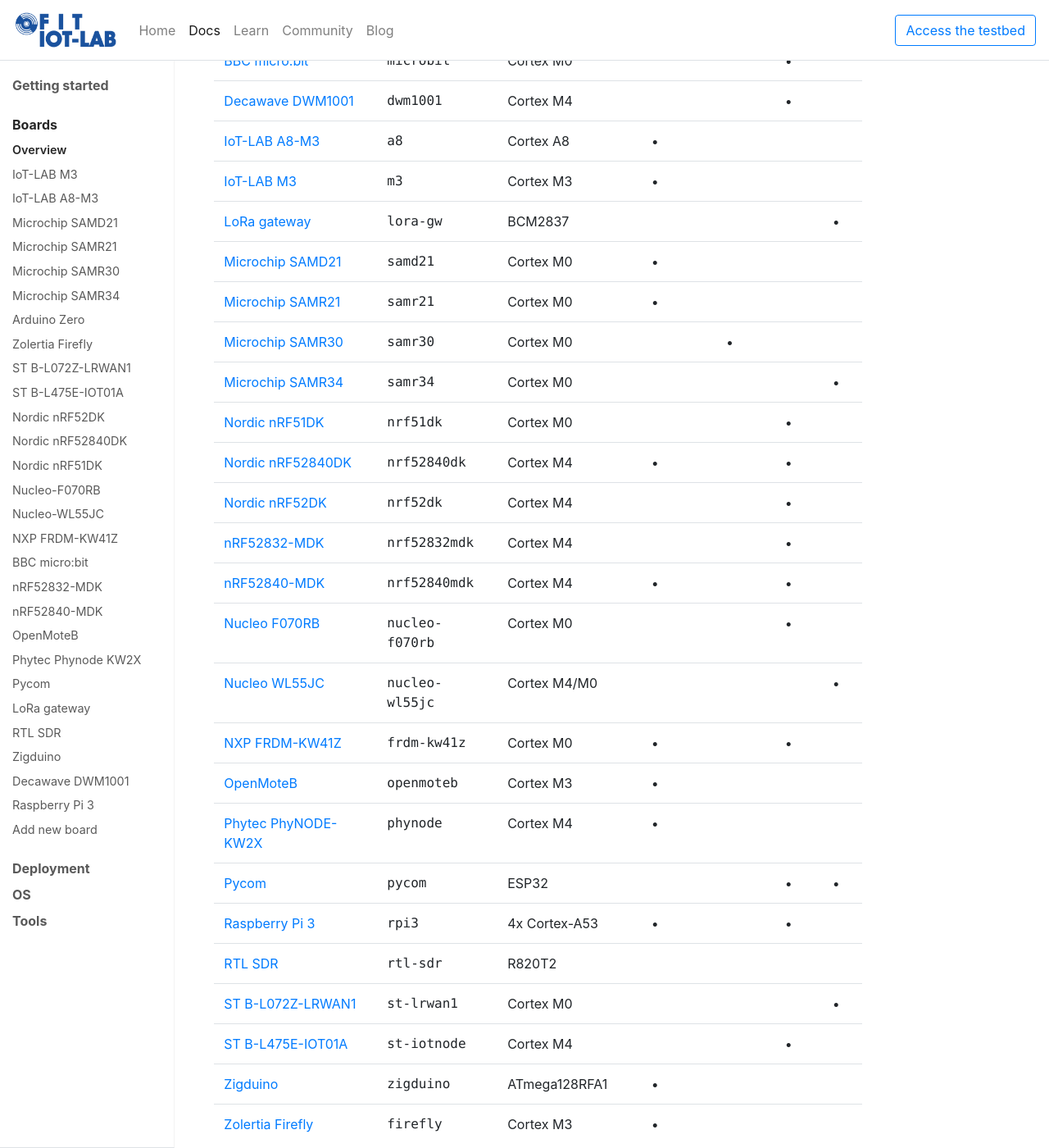
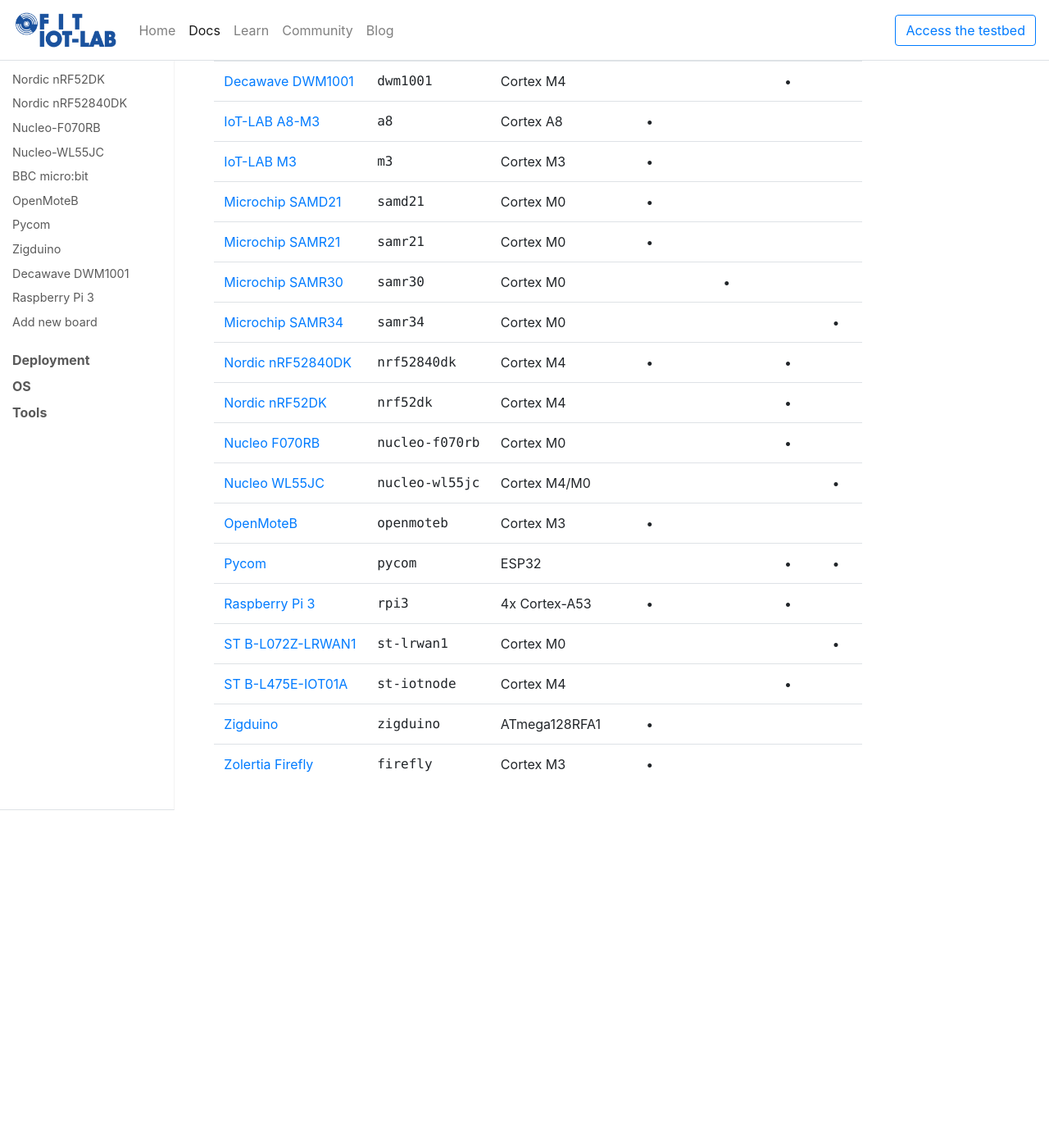
Before and after one commit to iot-lab/iot-lab.github.io, a Jekyll site: the page built from docs/boards/overview.html, in a window 1280 px wide and 1400 px high, scrolled down 440 px. Shown: the whole window at 82% size. Built offline with Jekyll 4.4.1, drawn with Linux system fonts in a browser that asks for light colours; nearby versions of some CDN libraries; comment, search, counter and statistics services are not loaded; after the commit the page ends 1428 px from its top, so only the background shows below that.

Commit message:
_data: update after Saclay deployment update

```diff
--- a/_data/boards.yml
+++ b/_data/boards.yml
@@ -55,11 +55,6 @@
     mcu-soc: Cortex M4
     radio: [802.15.4, BLE]
 -
-    name: Nordic nRF51DK
-    board-id: nrf51dk
-    mcu-soc: Cortex M0
-    radio: [BLE]
--
     name: Nucleo F070RB
     board-id: nucleo-f070rb
     mcu-soc: Cortex M0
@@ -69,21 +64,6 @@
     board-id: nucleo-wl55jc
     mcu-soc: Cortex M4/M0
     radio: [LoRa]
--
-    name: NXP FRDM-KW41Z
-    board-id: frdm-kw41z
-    mcu-soc: Cortex M0
-    radio: [802.15.4, BLE]
--
-    name: nRF52832-MDK
-    board-id: nrf52832mdk
-    mcu-soc: Cortex M4
-    radio: [BLE]
--
-    name: nRF52840-MDK
-    board-id: nrf52840mdk
-    mcu-soc: Cortex M4
-    radio: [802.15.4, BLE]
 -
     name: BBC micro:bit
     board-id: microbit
@@ -95,24 +75,9 @@
     mcu-soc: ESP32
     radio: [LoRa, BLE, Wifi]
 -
-    name: LoRa gateway
-    board-id: lora-gw
-    mcu-soc: BCM2837
-    radio: [LoRa]
--
-    name: RTL SDR
-    board-id: rtl-sdr
-    mcu-soc: R820T2
-    radio: []
--
     name: Arduino Zero
     board-id: arduino-zero
     mcu-soc: Cortex M0
-    radio: [802.15.4]
--
-    name: Phytec PhyNODE-KW2X
-    board-id: phynode
-    mcu-soc: Cortex M4
     radio: [802.15.4]
 -
     name: Zigduino
--- a/_data/deployments.yml
+++ b/_data/deployments.yml
@@ -18,23 +18,14 @@
 - site: Saclay
   deployment:
     - { board: IoT-LAB M3, number: 12}
-    - { board: IoT-LAB A8-M3, number: 155}
+    - { board: IoT-LAB A8-M3, number: 115}
     - { board: Microchip SAMR21, number: 15}
     - { board: Microchip SAMR30, number: 3}
     - { board: Arduino Zero, number: 3}
-    - { board: ST B-L072Z-LRWAN1, number: 25}
+    - { board: ST B-L072Z-LRWAN1, number: 20}
     - { board: Nordic nRF52DK, number: 10}
     - { board: Nordic nRF52840DK, number: 10}
-    - { board: Nordic nRF51DK, number: 5}
-    - { board: "BBC micro:bit", number: 1}
     - { board: ST B-L475E-IOT01A, number: 10}
-    - { board: NXP FRDM-KW41Z, number: 5}
-    - { board: nRF52840-MDK, number: 1}
-    - { board: nRF52832-MDK, number: 1}
-    - { board: Phytec PhyNODE-KW2X, number: 1}
-    - { board: LoRa gateway, number: 1}
-    - { board: RTL SDR, number: 3}
-    - { board: Decawave DWM1001, number: 10}
 
 - site: Strasbourg
   deployment:
--- a/_data/docs-nav.yml
+++ b/_data/docs-nav.yml
@@ -24,18 +24,11 @@
     - title: ST B-L475E-IOT01A
     - title: Nordic nRF52DK
     - title: Nordic nRF52840DK
-    - title: Nordic nRF51DK
     - title: Nucleo-F070RB
     - title: Nucleo-WL55JC
-    - title: NXP FRDM-KW41Z
     - title: BBC micro:bit
-    - title: nRF52832-MDK
-    - title: nRF52840-MDK
     - title: OpenMoteB
-    - title: Phytec Phynode KW2X
     - title: Pycom
-    - title: LoRa gateway
-    - title: RTL SDR
     - title: Zigduino
     - title: Decawave DWM1001
     - title: Raspberry Pi 3
--- a/_data/oses.yml
+++ b/_data/oses.yml
@@ -2,7 +2,7 @@
   website: http://www.riot-os.org/
   img: logo-riot.png
   short-desc: <strong>RIOT</strong> is a real-time multi-threading operating system that explicitly considers devices with minimal resources but eases development across the wide range of devices that are typically found in the Internet of Things.
-  boards: [IoT-LAB M3, Arduino Zero, BBC micro bit, Decawave DWM1001, Microchip SAMR21, Microchip SAMR30, Nordic nRF51DK, Nordic nRF52DK, Nordic nRF52840DK, nRF52832-MDK, nRF52840-MDK, NXP FRDM-KW41Z, Phytec PhyNODE-KW2X, ST B-L072Z-LRWAN1, ST B-L475E-IOT01A, Zigduino, Zolertia Firefly, OpenMoteB]
+  boards: [IoT-LAB M3, Arduino Zero, BBC micro bit, Decawave DWM1001, Microchip SAMR21, Microchip SAMR30, Nordic nRF52DK, Nordic nRF52840DK, ST B-L072Z-LRWAN1, ST B-L475E-IOT01A, Zigduino, Zolertia Firefly, OpenMoteB]
 
 - name: Contiki-NG
   website: http://www.contiki-ng.org
@@ -14,7 +14,7 @@
   website: https://www.zephyrproject.org
   img: logo-zephyr.png
   short-desc: <strong>Zephyr</strong>, a Linux Foundation hosted Collaboration Project, is an open source collaborative effort uniting leaders from across the industry to build a best-in-breed small, scalable, real-time operating system (RTOS) optimized for resource-constrained devices, across multiple architectures.
-  boards: [Arduino Zero, BBC micro bit, Decawave DWM1001, Nordic nRF51DK, Nordic nRF52DK, Nordic nRF52840DK, nRF52832-MDK, nRF52840-MDK, NXP FRDM-KW41Z, ST B-L072Z-LRWAN1, ST B-L475E-IOT01A]
+  boards: [Arduino Zero, BBC micro bit, Decawave DWM1001, Nordic nRF52DK, Nordic nRF52840DK, ST B-L072Z-LRWAN1, ST B-L475E-IOT01A]
 
 - name: FreeRTOS
   website: https://www.freertos.org
```
